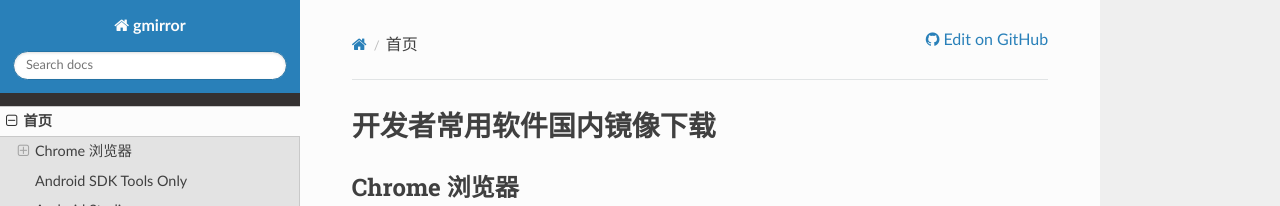
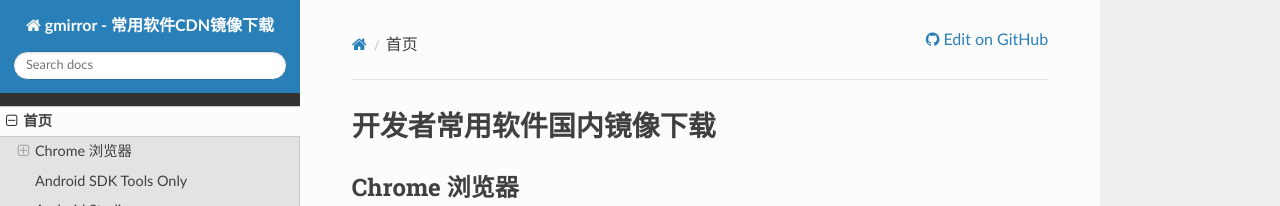
Before and after one commit to sinkcup/gmirror-portal, an MkDocs documentation site: the page built from docs/index.md, in a window 1280 px wide. Shown: the top 206 px of the page. Built offline with MkDocs 1.6.1, drawn with Linux system fonts in a browser that asks for light colours; nearby versions of some CDN libraries; comment, search, counter and statistics services are not loaded; old or Windows-style settings are respelled for this version of MkDocs.

Commit message:
change site name

```diff
--- a/mkdocs.yml
+++ b/mkdocs.yml
@@ -1,4 +1,4 @@
-site_name: gmirror
+site_name: gmirror - 常用软件CDN镜像下载
 pages:
 - 首页: index.md
 - 关于我们: about.md
```
